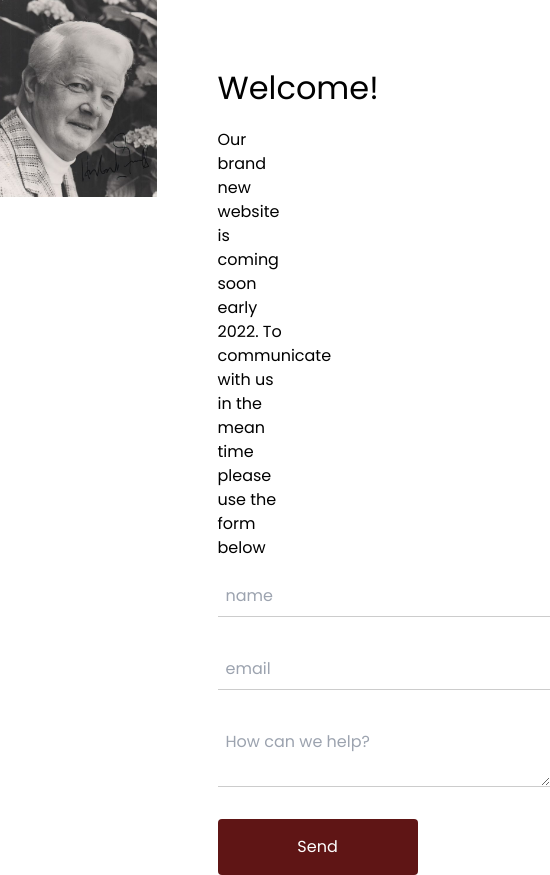
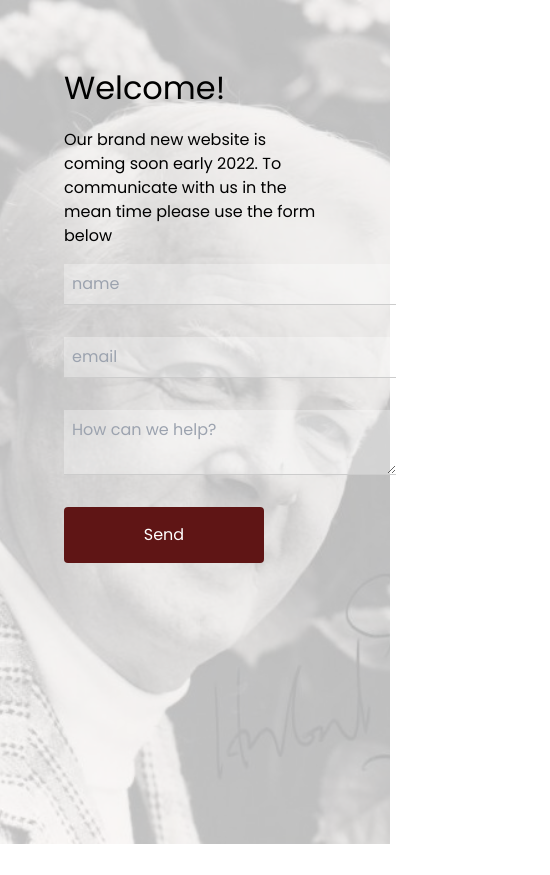
Before and after one commit to robertgregg3/hubertgregg.co.uk, a Next.js app: page / in a window 390 px wide. Shown: the whole page, 550 px wide, since content can reach past the window. After the commit the page ends 844 px from the top, so only its background shows below. Built offline with nearby package versions, Linux system fonts and the light colour scheme.

Commit message:
Added responsiveness

```diff
--- a/styles/Form.module.css
+++ b/styles/Form.module.css
@@ -14,6 +14,9 @@
   border-right: none;
   border-left: none;
   border-top: none;
+  font-family: inherit;
+  background-color: #ffffff50;
+  color: #333;
 }
 
 .form button {
--- a/styles/Home.module.css
+++ b/styles/Home.module.css
@@ -14,6 +14,18 @@
   margin: -0.2rem;
 }
 
+@media (max-width: 1300px) {
+  .home__heroLeft {
+    width: 60%;
+  }
+}
+
+@media (max-width: 1100px) {
+  .home__heroLeft {
+    width: 70%;
+  }
+}
+
 .home__heroRight {
   display: flex;
   justify-content: center;
@@ -23,6 +35,35 @@
   height: 70vh;
   flex-wrap: wrap;
   padding: 4rem;
+}
+
+@media (max-width: 1000px) {
+  .home__heroLeft {
+    background-size: cover;
+    background-position: center center;
+  }
+  .home__heroRight {
+    width: 100vw;
+    height: 60vh;
+  }
+}
+
+@media (max-width: 700px) {
+  .home__hero {
+    width: 100vw;
+  }
+
+  .home__heroLeft {
+    position: absolute;
+    opacity: 0.3;
+    width: 100vw;
+    height: 100vh;
+    margin: 0;
+  }
+
+  .home__heroRight {
+    position: relative;
+  }
 }
 
 .home_message {
```
